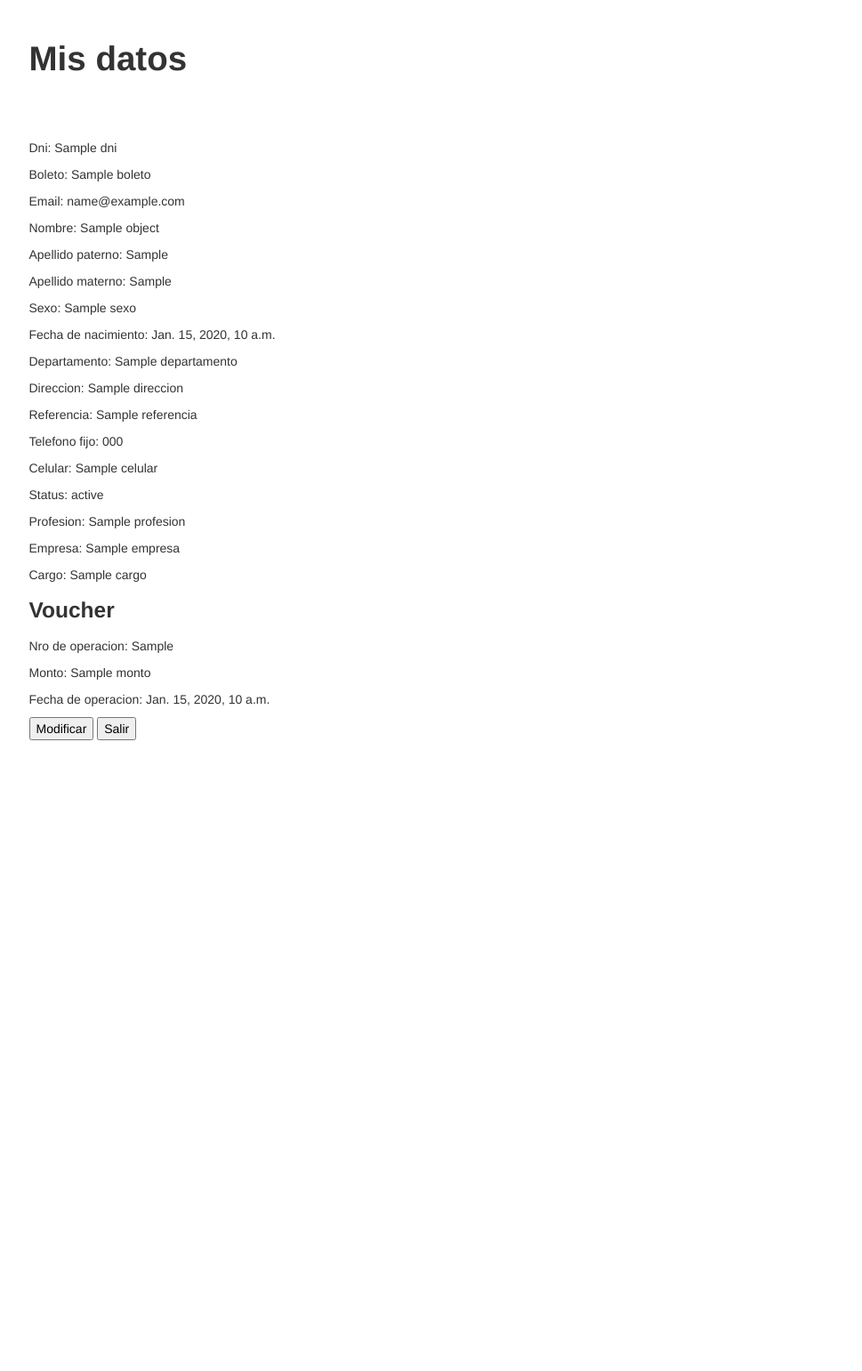
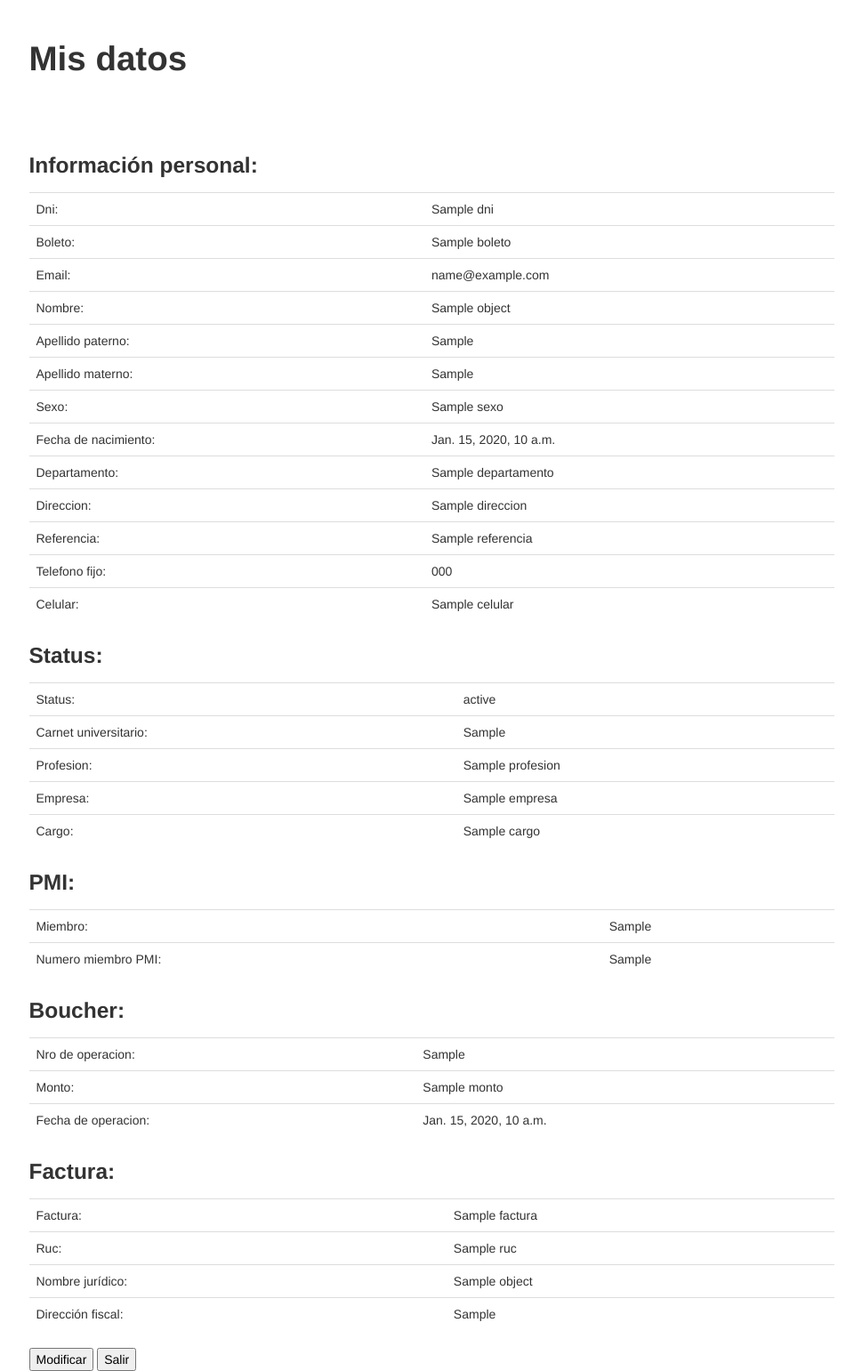
Before and after one commit to quique0194/pmi, a Django app: template registro/templates/registro/participante_detail.html in a window 1280 px wide. Shown: the part 194-1735 px from the top of the page at 89% size, without its empty margins (155-1124 px from the left). Before the commit the page ends 1026 px from the top, so only its background shows below. Run offline with Django 3.2, Linux system fonts and the light colour scheme; the template is opened without the code that fills it: most values are stand-ins (such as "Sample title", 1, 10 or a date in 2020); some libraries are stand-ins or nearby versions.

```diff
--- a/registro/admin.py
+++ b/registro/admin.py
@@ -13,7 +13,7 @@ class ParticipanteAdmin(admin.ModelAdmin):
         ('Informacion laboral',{'fields':['status', 'carnet_universitario','profesion', 'empresa',
             'cargo']}),
         ('PMI',{'fields': ['miembro_pmi', 'numero_miembro_pmi']}),
-        ('Voucher',{'fields': ['numero_operacion', 'monto', 'fecha_operacion']}),
+        ('Boucher',{'fields': ['numero_operacion', 'monto', 'fecha_operacion']}),
         ('Factura',{'fields': ['factura', 'ruc', 'nombre_juridico', 'direccion_fiscal']}),
     ]
     radio_fields = {'sexo': admin.HORIZONTAL , 'status': admin.HORIZONTAL}
--- a/registro/templates/registro/base.html
+++ b/registro/templates/registro/base.html
@@ -21,7 +21,7 @@
 <body>
 
 	<div class="container">
-		<img src="{% static 'images/logo-banner.png' %}">
+		<a href="http://congreso2013.pmisurperu.org/"><img src="{% static 'images/logo-banner.png' %}"></a>
 
 		<br><br><br><h1>{% block title %}{% endblock %}</h1><br><br><br>
 
--- a/registro/templates/registro/participante_detail.html
+++ b/registro/templates/registro/participante_detail.html
@@ -5,42 +5,71 @@ Mis datos
 {% endblock %}
 
 {% block content %}
-
-      <p> Dni: {{ object.dni }} </p>
-      <p> Boleto: {{ object.boleto }} </p>
-      <p> Email: {{ object.email }} </p>
-      <p> Nombre: {{ object.nombre }} </p>
-      <p> Apellido paterno: {{ object.apellido_paterno }} </p>
-      <p> Apellido materno: {{ object.apellido_materno }} </p>
-      <p> Sexo: {{ object.sexo }} </p>
-      <p> Fecha de nacimiento: {{ object.fecha_nacimiento }} </p>
-      <p> Departamento: {{ object.departamento }} </p>
-      <p> Direccion: {{ object.direccion }} </p>
+      <h3>Información personal:</h3>
+      <table class="table table-hover">
+            <tr><td> Dni: </td><td> {{ object.dni }} </td></tr>
+            <tr><td> Boleto: </td><td> {{ object.boleto }} </td></tr>
+            <tr><td> Email: </td><td> {{ object.email }} </td></tr>
+            <tr><td> Nombre: </td><td> {{ object.nombre }} </td></tr>
+            <tr><td> Apellido paterno: </td><td> {{ object.apellido_paterno }} </td></tr>
+            <tr><td> Apellido materno: </td><td> {{ object.apellido_materno }} </td></tr>
+            <tr><td> Sexo: </td><td> {{ object.sexo }} </td></tr>
+            <tr><td> Fecha de nacimiento: </td><td> {{ object.fecha_nacimiento }} </td></tr>
+            <tr><td> Departamento: </td><td> {{ object.departamento }} </td></tr>
+            <tr><td> Direccion: </td><td> {{ object.direccion }} </td></tr>
             {% if object.referencia %}
-      <p> Referencia: {{ object.referencia }} </p>
+            <tr><td> Referencia: </td><td> {{ object.referencia }} </td></tr>
             {% endif %}
             {% if object.telefono_fijo %}
-      <p> Telefono fijo: {{ object.telefono_fijo }} </p>
+            <tr><td> Telefono fijo: </td><td> {{ object.telefono_fijo }} </td></tr>
             {% endif %}
             {% if object.celular %}
-      <p> Celular: {{ object.celular }} </p>
+            <tr><td> Celular: </td><td> {{ object.celular }} </td></tr>
             {% endif %}
-      <p>Status: {{ object.status }} </p>
+      </table>
+      <h3>Status:</h3>
+      <table class="table table-hover">
+            <tr><td>Status: </td><td> {{ object.status }} </td></tr>
+            {% if object.carnet_universitario %}
+            <tr><td> Carnet universitario: </td><td> {{ object.carnet_universitario }} </td></tr>
+            {% endif %}
             {% if object.profesion %}
-      <p> Profesion: {{ object.profesion }} </p>
+            <tr><td> Profesion: </td><td> {{ object.profesion }} </td></tr>
             {% endif %}
             {% if object.empresa %}
-      <p> Empresa: {{ object.empresa }} </p>
+            <tr><td> Empresa: </td><td> {{ object.empresa }} </td></tr>
             {% endif %}
             {% if object.cargo %}
-      <p> Cargo: {{ object.cargo }} </p>
+            <tr><td> Cargo: </td><td> {{ object.cargo }} </td></tr>
             {% endif %}
+
+      </table>
+      <h3>PMI:</h3>
+      <table class="table table-hover">
+            <tr><td> Miembro: </td><td> {{ object.miembro_pmi }} </td></tr>
+            {% if object.numero_miembro_pmi %}
+            <tr><td> Numero miembro PMI: </td><td> {{ object.numero_miembro_pmi }} </td></tr>
+            {% endif %}
+      </table>
       {% if object.numero_operacion %}
-      <h3>Voucher</h3>
-      <p> Nro de operacion: {{ object.numero_operacion }} </p>
-      <p> Monto: {{ object.monto }} </p>
-      <p> Fecha de operacion: {{ object.fecha_operacion }} </p>
+      <h3>Boucher:</h3>
+      <table class="table table-hover">
+
+            <tr><td> Nro de operacion: </td><td> {{ object.numero_operacion }} </td></tr>
+            <tr><td> Monto: </td><td> {{ object.monto }} </td></tr>
+            <tr><td> Fecha de operacion: </td><td> {{ object.fecha_operacion }} </td></tr>
+      </table>
       {% endif %}
+      <h3>Factura:</h3>
+      <table class="table table-hover">
+            <tr><td> Factura: </td><td> {{ object.factura }} </td></tr>
+            {% if object.ruc %}
+            <tr><td> Ruc: </td><td> {{ object.ruc }} </td></tr>
+            <tr><td> Nombre jurídico: </td><td> {{ object.nombre_juridico }} </td></tr>
+            <tr><td> Dirección fiscal: </td><td> {{ object.direccion_fiscal }} </td></tr>
+            {% endif %}
+      </table>
+
 
       <a href="{% url 'registro:modificar' %}">
         <button type="button">Modificar</button>
--- a/registro/templates/registro/success_create.html
+++ b/registro/templates/registro/success_create.html
@@ -6,7 +6,9 @@ Operacion Exitosa
 
 {% block content %}
 
-Ahora puede loguearse para ver sus datos o modificarlos <br>
+<h3>Su número de boleto es: {{ boleto }}</h3>
+Se le acaba de enviar un email para que pueda verificar sus datos.<br>
+<strong>Nota:</strong> Probablemente se encuentre como SPAM.<br><br>
 <a href="{% url 'registro:login' %}">
 	<button type="button">Continuar</button>
 </a>
--- a/registro/urls.py
+++ b/registro/urls.py
@@ -8,7 +8,7 @@ urlpatterns = patterns('',
     url(r'^registrar/$', views.ParticipanteCreate.as_view(), name='registrar'),
     url(r'^modificar/$', views.ParticipanteUpdate.as_view(),\
     	name='modificar'),
-    url(r'^success_create/$', views.SuccessCreateView.as_view(),\
+    url(r'^success_create/$', views.success_create_view,\
     	name='success_create'),
     url(r'^login/$', views.login_view, name='login'),
     url(r'^logout/$', views.logout_view, name='logout'),
```
Also changed, not shown: pmi/settings.py (+11 -0 lines), pmi/templates/registration/login.html (deleted, +0 -31 lines), registro/models.py (+62 -0 lines), registro/views.py (+18 -2 lines). Lines whose indentation alone changed are shown as unchanged.
